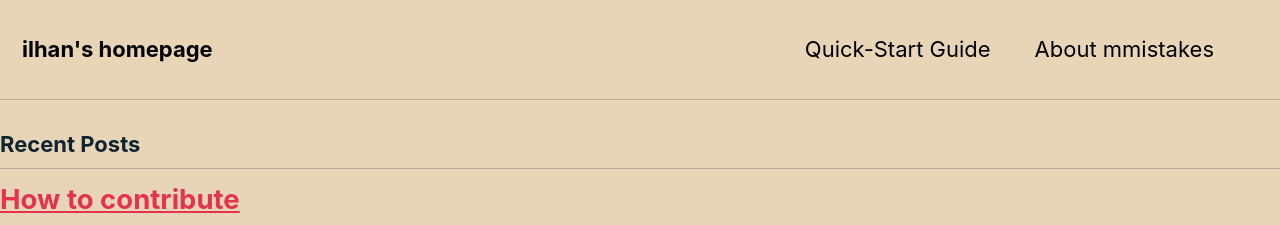
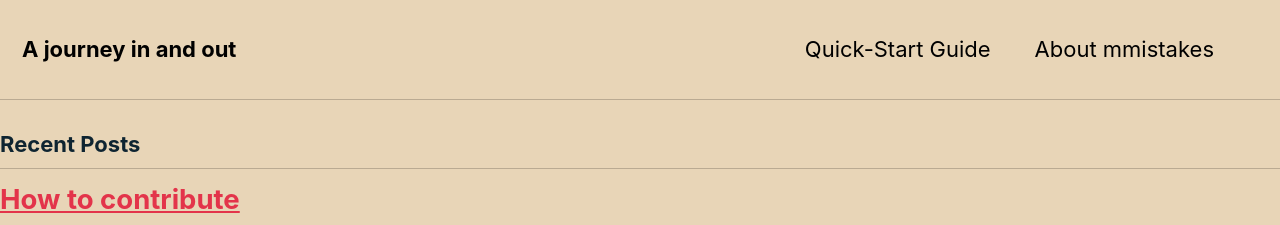
Before and after one commit to ilhangoren/ilhangoren.github.io, a Jekyll site: the page built from index.html, in a window 1280 px wide. Shown: the top 225 px of the page. Built offline with Jekyll 4.4.1, drawn with Linux system fonts in a browser that asks for light colours; the list of posts is cut into pages by our own code.

Commit message:
pic name change

```diff
--- a/_config.yml
+++ b/_config.yml
@@ -9,7 +9,7 @@
 
 # Site Settings
 locale                   : "en"
-title                    : "ilhan's homepage"
+title                    : "A journey in and out"
 title_separator          : "-"
 name                     : "ilhan"
 description              : "About life, road and tech"
@@ -84,7 +84,7 @@
 # Site Author
 author:
   name             : "ilhan"
-  avatar           : /assets/images/profil_malta.jpeg" # path of avatar image, e.g. "/assets/images/bio-photo.jpg"
+  avatar           : /assets/images/profil_malta.jpg" # path of avatar image, e.g. "/assets/images/bio-photo.jpg"
   bio              : "A passenger of life road.."
   location         : "Malta"
   email            :
@@ -95,7 +95,7 @@
   flickr           :
   facebook         :
   foursquare       :
-  github           : https://github.com/ilhangrn
+  github           : ilhangrn
   gitlab           :
   google_plus      :
   keybase          :
```
Also changed, not shown: assets/images/profil_malta.jpg (renamed from assets/images/profil_malta.jpeg).
